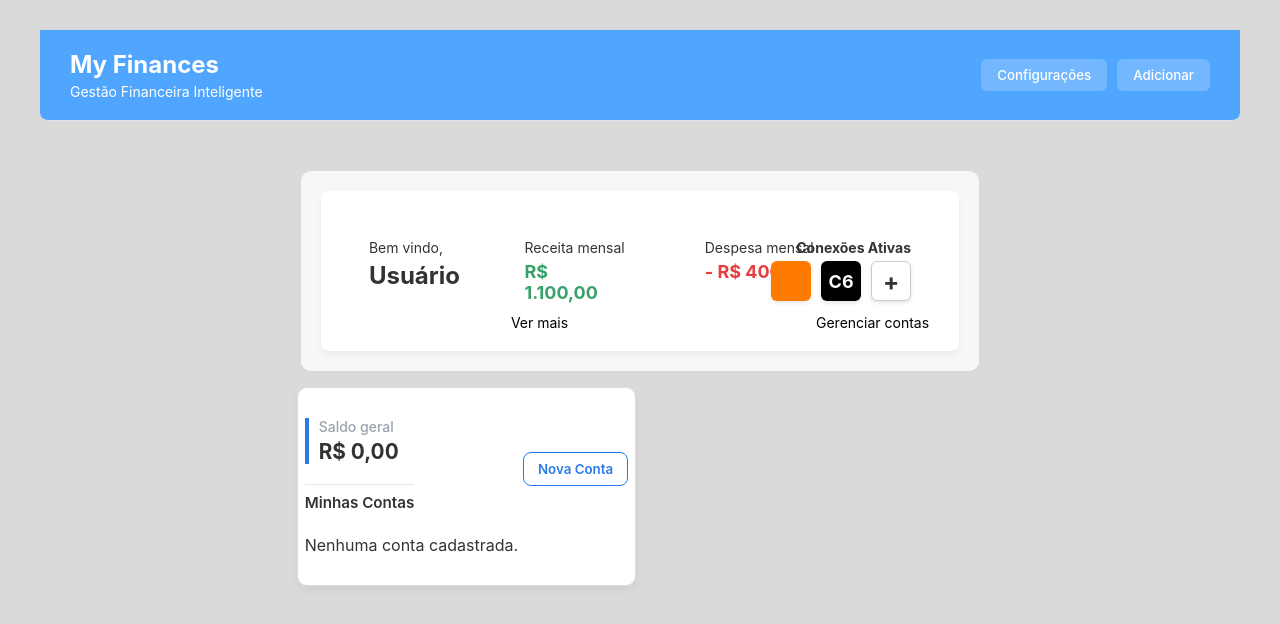
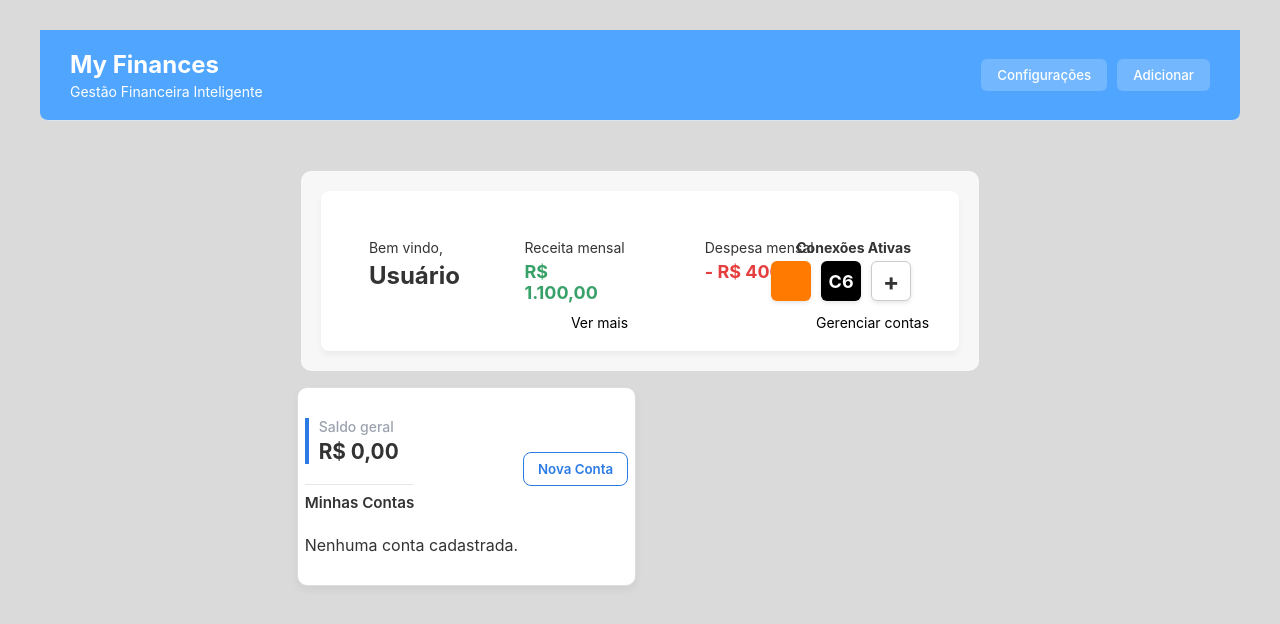
Before and after one commit to andre8756/cedup, a React (Vite) app in the folder Front-End/: page / in a window 1280 px wide. Shown: the top 624 px of the page. Built offline with nearby package versions, Linux system fonts and the light colour scheme.

Commit message:
Update Conta.css

```diff
--- a/Front-End/src/pages/Conta/Conta.css
+++ b/Front-End/src/pages/Conta/Conta.css
@@ -173,7 +173,7 @@ body {
 .view-more-link {
   position: absolute;
   bottom: 20px;
-  left: 170px;
+  left: 230px;
   color: #007bff;
   text-decoration: none;
   font-size: 14px;
```
